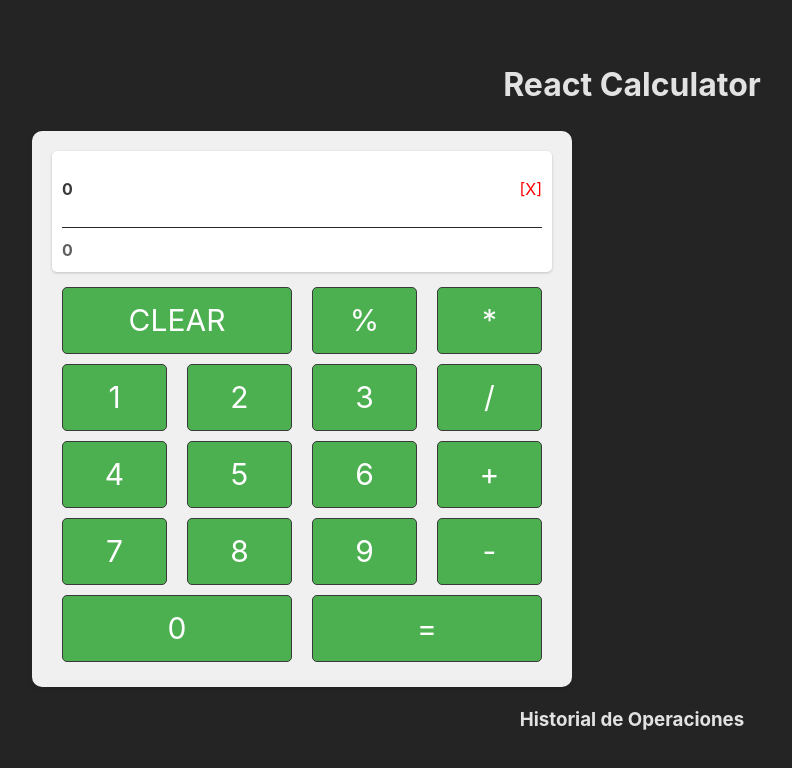
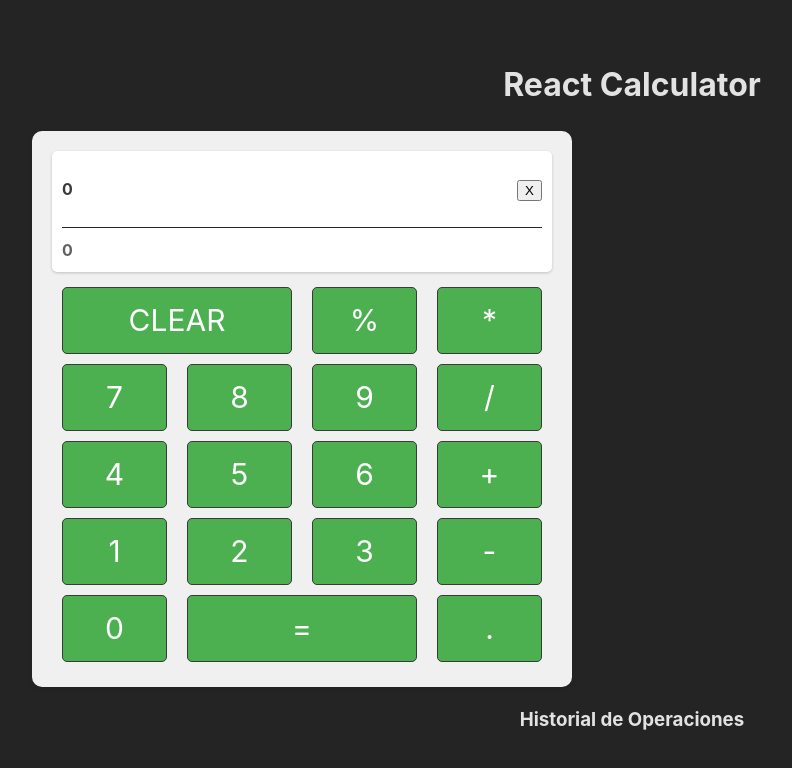
Before and after one commit to ElciorBro/reactprojects, a React (Vite) app in the folder projects/01-calculator/: page / in a window 1280 px wide. Shown: the top 768 px of the page, without its empty margins (8-800 px from the left). Built offline with nearby package versions, Linux system fonts and the light colour scheme.

Commit message:
history operation working

```diff
--- a/projects/01-calculator/src/App.css
+++ b/projects/01-calculator/src/App.css
@@ -55,7 +55,7 @@
   grid-template-rows: repeat(5, 1fr);
 }
 
-.number, .operator, .bigSquare {
+.number, .operator, .bigSquare, .normalSquare {
   background-color: #4CAF50;
   color: #fff;
   font-size: 30px;
@@ -86,3 +86,18 @@
   grid-column: span 2;
   grid-row: span 1;
 }
+
+
+.historyContainer {
+  display: flex;
+  justify-content: space-between;
+  align-items: center;
+  border: 1px solid #ccc;
+  border-radius: 5px;
+  padding: 10px;
+  margin-bottom: 10px;
+}
+
+.historyOp {
+  font-weight: bold;
+}
--- a/projects/01-calculator/src/App.jsx
+++ b/projects/01-calculator/src/App.jsx
@@ -2,11 +2,15 @@ import './App.css'
 import { INITIAL_NUMBERS, INITIAL_OPERATIONS, INITIAL_BIG, INITIAL_CLEAR } from './constant'
 import { SquareNum, SquareOp, SquareBig } from './component/Squares'
 import { useState } from 'react'
+import { History } from './component/History'
 
 function App() {
   const [screen, setScreen] = useState('0')
   const [preResult, setPreResult] = useState('0')
-  // const [historyOperation, setHistoryOperation] = useState([])
+  const [historyOperation, setHistoryOperation] = useState([])
+  // const [historyAnwser ,setHistoryAnwser] = useState([])
+
+  console.log(historyOperation[0], historyOperation[1])
 
 
   const modifyPreResult = (ch, stringToEval) => {
@@ -20,8 +24,27 @@ function App() {
     }
   }
 
+  const handleDelete = () => {
+
+    setScreen((prevState) => {
+      if (prevState.length === 1) {
+        const newString = '0'
+        return newString
+      } else if (prevState !== 0) {
+        const newString = screen.slice(0, -1)
+        return newString
+      } else return
+    })
+  }
+
+  const handleClear = () => {
+    setScreen('0')
+    setPreResult('0')
+  }
+
   const handleEqual = () => {
     const newScreen = preResult
+    setHistoryOperation([...historyOperation, screen + ' = ' + preResult])
     setPreResult('0')
     setScreen(newScreen)
   }
@@ -29,7 +52,7 @@ function App() {
   const handleScreen = (ch) => {
 
     setScreen((prevScreen) => {
-      const newScreen = prevScreen === '0' ? ch.toString() : prevScreen + ch.toString()
+      const newScreen = prevScreen === '0' && ch !== '.' ? ch.toString() : prevScreen + ch.toString()
       return newScreen;
     });
     const newPreResult = modifyPreResult(ch, screen)
@@ -45,12 +68,16 @@ function App() {
           <div className="screenResult">
             <div className="screenOp">
               <p className='result'><strong>{screen}</strong></p>
-              <div className="subtle-red">{INITIAL_CLEAR[1]}</div>
+              <div className="subtle-red">
+                <button onClick={handleDelete}>
+                  {INITIAL_CLEAR[1]}
+                </button>
+              </div>
             </div>
             <div className="preResult">{preResult}</div>
           </div>
           <div className="keyboard">
-            <SquareBig>{INITIAL_CLEAR[0]}</SquareBig>
+            <SquareBig handleClear={handleClear}>{INITIAL_CLEAR[0]}</SquareBig>
             <div className="squareNum numKey">
               {
                 INITIAL_NUMBERS.map((num, index) => (
@@ -72,6 +99,12 @@ function App() {
         </div>
         <div className="history">
           <h3><strong>Historial de Operaciones</strong></h3>
+          <div className="historyList">
+            {historyOperation.map((hist, index) => {
+              return <History key={index} operation={hist}/>
+            })}
+
+          </div>
         </div>
       </main>
     </>
--- /dev/null
+++ b/projects/01-calculator/src/component/History.jsx
@@ -0,0 +1,9 @@
+/* eslint-disable react/prop-types */
+export const History = ({ operation }) => {
+
+    return (
+        <div className="historyContainer">
+            <p className="historyOp">{operation}</p>
+        </div>
+    )
+}
--- a/projects/01-calculator/src/component/Squares.jsx
+++ b/projects/01-calculator/src/component/Squares.jsx
@@ -1,4 +1,5 @@
 /* eslint-disable react/prop-types */
+import { useState, useEffect } from 'react'
 import '../css/squares.css'
 
 
@@ -30,22 +31,33 @@ export const SquareOp = ( { children, handleScreen }) => {
   )
 }
 
-export const SquareBig = ({ children, handleScreen, handleEqual }) => {
+export const SquareBig = ({ children, handleScreen, handleEqual , handleClear }) => {
+  const [className, setClassName] = useState('normalSquare')
+
+  useEffect(() => {
+    if (children === '=' || children === 'CLEAR') {
+      setClassName('bigSquare');
+    } else {
+      setClassName('normalSquare');
+    }
+  }, [children]);
+
+
 
   const handleClick = () => {
-    if (children === 0) {
+    if (children === 0, children === '.') {
       handleScreen(children)
-    }
-
-    if (children === '=') {
+    } else if (children === '=') {
       handleEqual(children)
+    } else if (children === 'CLEAR') {
+      handleClear()
     }
   }
 
   console.log("haz presionado", children)
 
   return (
-    <div onClick={handleClick} className="bigSquare">
+    <div onClick={handleClick} className={className}>
       {children}
     </div>
   )
--- a/projects/01-calculator/src/constant.js
+++ b/projects/01-calculator/src/constant.js
@@ -1,4 +1,4 @@
-export const INITIAL_NUMBERS = [1, 2, 3, 4, 5, 6, 7, 8, 9]
+export const INITIAL_NUMBERS = [7, 8, 9, 4, 5, 6, 1, 2, 3]
 export const INITIAL_OPERATIONS = ["%","*", "/", "+", "-"]
-export const INITIAL_BIG = [0, "="]
-export const INITIAL_CLEAR = ["CLEAR", "[X]"]
+export const INITIAL_BIG = [0, '=', '.']
+export const INITIAL_CLEAR = ["CLEAR", "X"]
```
